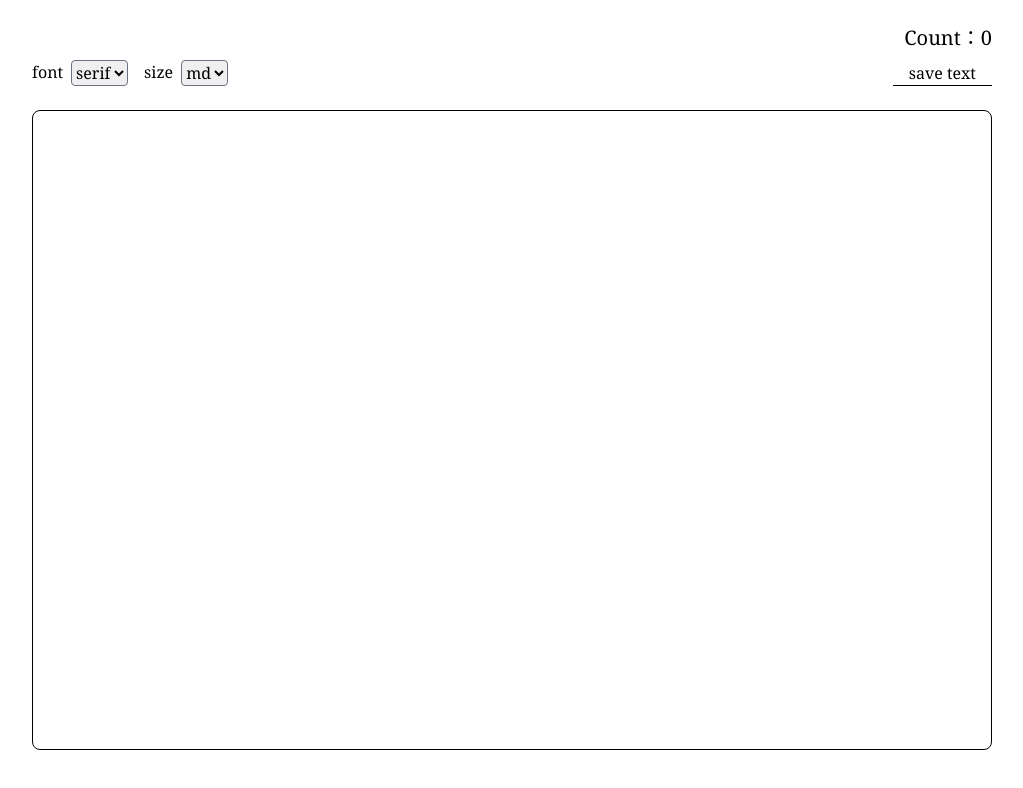
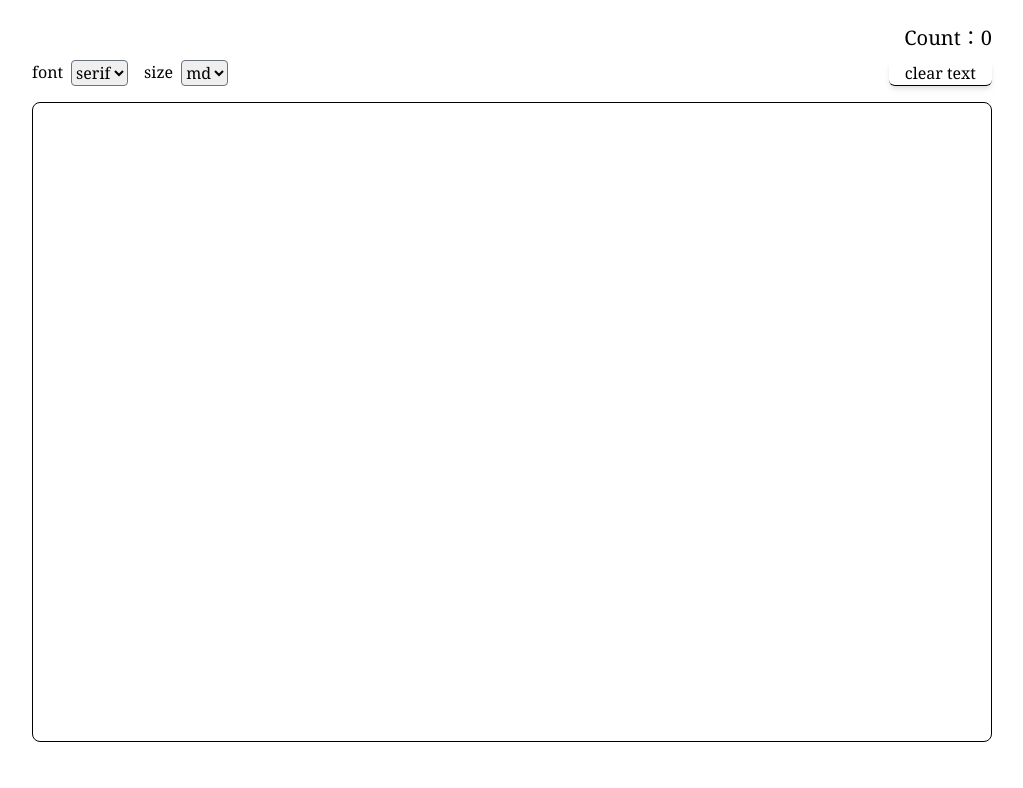
Before and after one commit to Tetsu4819/memos-app, a Next.js app: page / in a window 1280 px wide. Shown: the top 788 px of the page, without its empty margins (128-1151 px from the left). Built offline with nearby package versions, Linux system fonts and the light colour scheme.

Commit message:
:sparkles: add clear-text-fn

```diff
--- a/src/components/input.tsx
+++ b/src/components/input.tsx
@@ -8,6 +8,11 @@ const input = () => {
     setValue(text)
     let replacedString = text.replace(/\s+/g, '')
     setDisplayCount(replacedString.length)
+  }
+
+  //テキスト消去
+  function clearText() {
+    setValue('')
   }
 
   //スタイルの変更
@@ -48,8 +53,11 @@ const input = () => {
           <option value="xl">xl</option>
           <option value="xl">2xl</option>
         </select>
-        <button className="px-4 ml-auto border-b border-black outline-none cursor-pointer hover:bg-gray-100 active:font-bold focus:outline-none">
-          save text
+        <button
+          className="px-4 ml-auto border-b border-black outline-none cursor-pointer hover:bg-gray-100 active:bg-gray-200 rounded-md focus:outline-none shadow-md"
+          onClick={clearText}
+        >
+          clear text
         </button>
       </div>
 
@@ -58,7 +66,7 @@ const input = () => {
           id="input"
           value={value}
           onChange={(e) => textCount(e.target.value)}
-          className={`font-${style} text-${size} p-2 block w-3/4 h-full mx-auto mt-6 outline-none resize-none wd:w-1/3 border border-black rounded-lg`}
+          className={`font-${style} text-${size} p-2 block w-3/4 h-full mx-auto mt-4 outline-none resize-none wd:w-1/3 border border-black rounded-lg`}
           autoFocus={true}
         ></textarea>
       </div>
```
